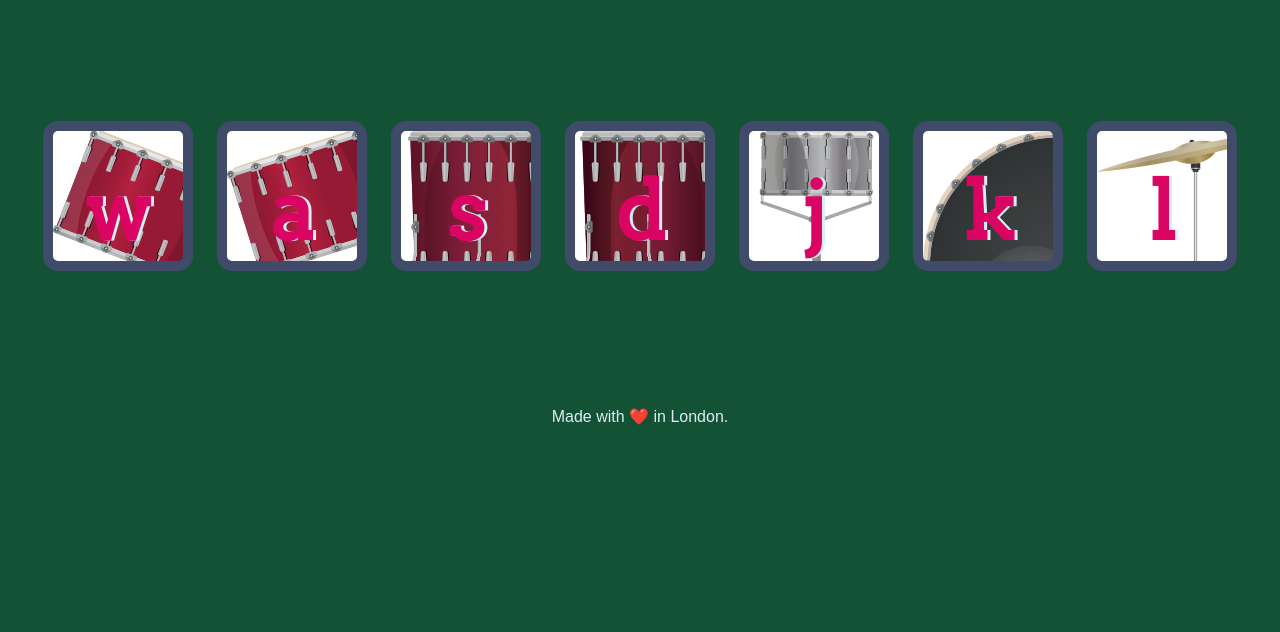
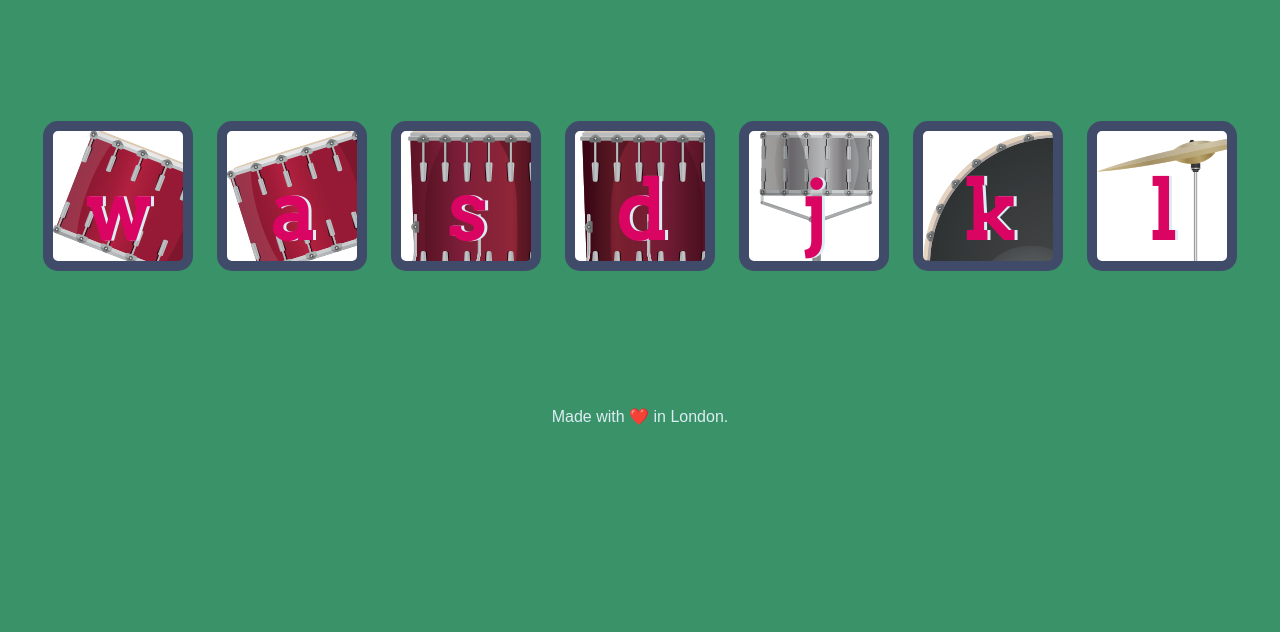
Before and after one commit to atheeq-saqlain/test, a plain HTML site: page index.html in a window 1280 px wide. Shown: the part 168-800 px from the top of the page. Drawn offline with Linux system fonts and the light colour scheme.

Commit message:
test change

```diff
--- a/styles.css
+++ b/styles.css
@@ -1,6 +1,6 @@
 body {
   text-align: center;
-  background-color: #135235;
+  background-color: #3a9269;
 }
 
 h1 {
```
